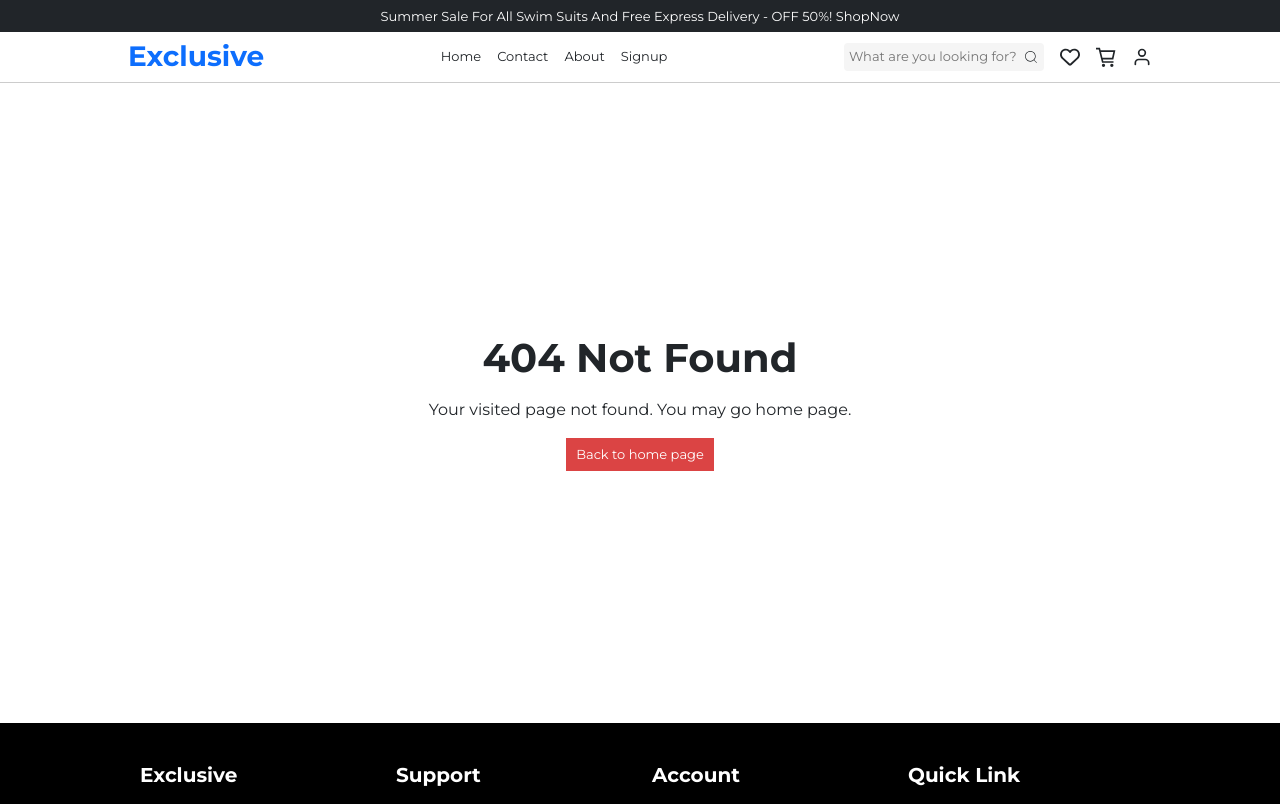
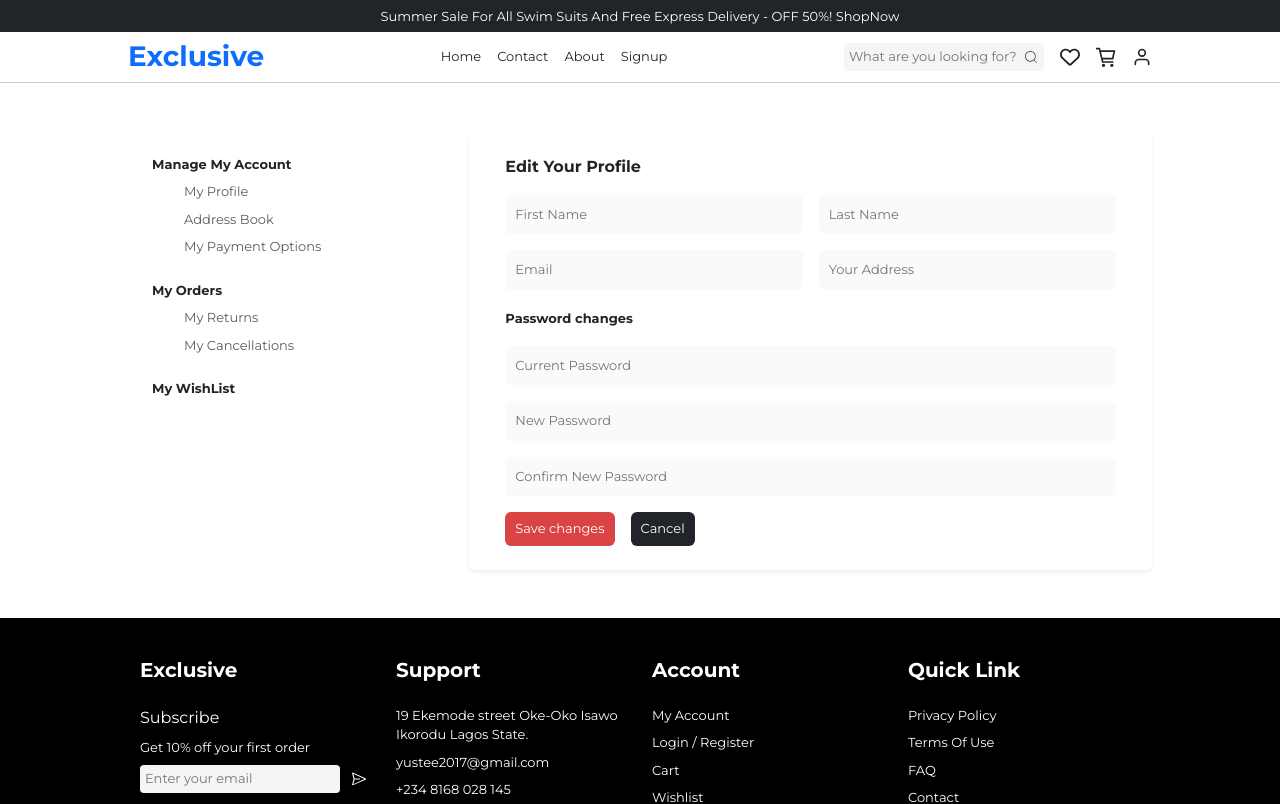
Before and after one commit to Olawoyin1/E-commerce-website, a React (Create React App) app: page /user in a window 1280 px wide. Shown: the top 804 px of the page. Built offline with nearby package versions, Linux system fonts and the light colour scheme.

Commit message:
User page done

```diff
--- a/src/App.css
+++ b/src/App.css
@@ -334,6 +334,18 @@ padding: 7px 1px;
 
 
 
+/* USER PAGE STYLE */
+.user input{
+  font-size: small;
+  outline: none;
+  border: none;
+  background-color: #fafafa;
+  padding: 10px;
+  display: block;
+  width: 100% !important;
+}
+
+
 /* ERROR STYLE */
 .error{
   min-height: 80vh;
--- a/src/App.js
+++ b/src/App.js
@@ -10,6 +10,7 @@ import Contact from './Pages/Contact.jsx';
 import ErrorPage from './Pages/ErrorPage.jsx';
 import About from './Pages/About.jsx';
 import Posts from './Pages/Posts.jsx';
+import User from './Pages/User.jsx';
 
 
 const main = createBrowserRouter(
@@ -21,9 +22,11 @@ const main = createBrowserRouter(
 
       <Route path="contact" element={<Contact />} />
 
+      <Route path="user" element={<User />} />
+
       <Route path="about" element={<About />} />
 
-      <Route path="post" element={<Posts />} />
+      <Route path="shop" element={<Posts />} />
 
       <Route path="signup" element={<Signup />} />
 
--- /dev/null
+++ b/src/Pages/User.jsx
@@ -0,0 +1,75 @@
+import React from 'react'
+import { SlCallOut } from "react-icons/sl";
+import { GoMail } from "react-icons/go";
+import { VscSend } from "react-icons/vsc";
+import { Link } from 'react-router-dom';
+
+const User = () => {
+  return (
+    <div className='user py-4'>
+        <div className="container2">
+            <div className="row m-0 my-4">
+                <div className="col-md-4  contact-info p-4  d-flex flex-column gap-2">
+                    <small className='fw-bold'>Manage My Account</small>
+
+                    <ul className='d-flex flex-column gap-2'>
+                        <li><Link className='nav-link text-muted' to="/shop">My Profile</Link></li>
+                        <li><Link className='nav-link text-muted' to="/shop">Address Book</Link></li>
+                        <li><Link className='nav-link text-muted' to="/shop">My Payment Options</Link></li>
+                    </ul>
+
+                    <small className='fw-bold'>My Orders</small>
+                    <ul className='d-flex flex-column gap-2'>
+                        <li><Link className='nav-link text-muted' to="/shop">My Returns</Link></li>
+                        <li><Link className='nav-link text-muted' to="/shop">My Cancellations</Link></li>
+                    </ul>
+                    <small className='fw-bold'>My WishList</small>
+
+                </div>
+
+
+
+
+
+
+
+
+
+
+
+                <div className="col-md-8 shadow-sm bg-white rounded">
+                    <form action="" className='p-4'>
+                        <p className="fw-bold">Edit Your Profile</p>
+                        <div className="d-flex flex-column mt-3 flex-md-row gap-3">
+                            <div className="w-100">
+                                <input type="text" className='rounded' placeholder='First Name'/>
+                            </div>
+                            <div className="w-100">
+                                <input type="text" className='rounded' placeholder='Last Name' />
+                            </div>
+                        </div>
+                        <div className="d-flex flex-column my-3 flex-md-row gap-3">
+                            <div className="w-100">
+                                <input type="email" className='rounded' placeholder='Email'/>
+                            </div>
+                            <div className="w-100">
+                                <input type="text" className='rounded' placeholder='Your Address' />
+                            </div>
+                        </div>
+                        <small className="fw-bold">Password changes</small>
+                        <input type="password" placeholder='Current Password' className='mt-3 rounded' />
+                        <input type="password" placeholder='New Password' className='mt-3 rounded' />
+                        <input type="password" placeholder='Confirm New Password' className='mt-3 rounded' />
+                        <div className="buttons d-flex align-items-center mt-3 flex-right gap-3">
+                            <button className='main-btn rounded '>Save changes</button>
+                            <button className='rounded main-btn bg-dark '>Cancel </button>
+                        </div>
+                    </form>
+                </div>
+            </div>
+        </div>
+    </div>
+  )
+}
+
+export default User
--- a/src/components/Hero.jsx
+++ b/src/components/Hero.jsx
@@ -20,14 +20,14 @@ const Hero = () => {
             <div className="row m-0">
                 <div className="col-md-3 d-none d-md-block p-0">
                     <ul className='p-0 m-0 pt-3 sidebar'>
-                        <li><Link className='nav-link siderbar-link' to="/post">Woman's Fashion</Link></li>
-                        <li><Link className='nav-link siderbar-link' to="/post">Men's Fashion</Link></li>
-                        <li><Link className='nav-link siderbar-link' to="/post">Electronics</Link></li>
-                        <li><Link className='nav-link siderbar-link' to="/post">Home & Lifestyle</Link></li>
-                        <li><Link className='nav-link siderbar-link' to="/post">Medicine</Link></li>
-                        <li><Link className='nav-link siderbar-link' to="/post">Sports & Outdoor</Link></li>
-                        <li><Link className='nav-link siderbar-link' to="/post">Baby's & Toys</Link></li>
-                        <li><Link className='nav-link siderbar-link' to="/post">Health & Beauty</Link></li>
+                        <li><Link className='nav-link siderbar-link' to="/shop">Woman's Fashion</Link></li>
+                        <li><Link className='nav-link siderbar-link' to="/shop">Men's Fashion</Link></li>
+                        <li><Link className='nav-link siderbar-link' to="/shop">Electronics</Link></li>
+                        <li><Link className='nav-link siderbar-link' to="/shop">Home & Lifestyle</Link></li>
+                        <li><Link className='nav-link siderbar-link' to="/shop">Medicine</Link></li>
+                        <li><Link className='nav-link siderbar-link' to="/shop">Sports & Outdoor</Link></li>
+                        <li><Link className='nav-link siderbar-link' to="/shop">Baby's & Toys</Link></li>
+                        <li><Link className='nav-link siderbar-link' to="/shop">Health & Beauty</Link></li>
                     </ul>
                 </div>
                 <div className="col-md-9 mt-md-2 p-0 m-0">
```
